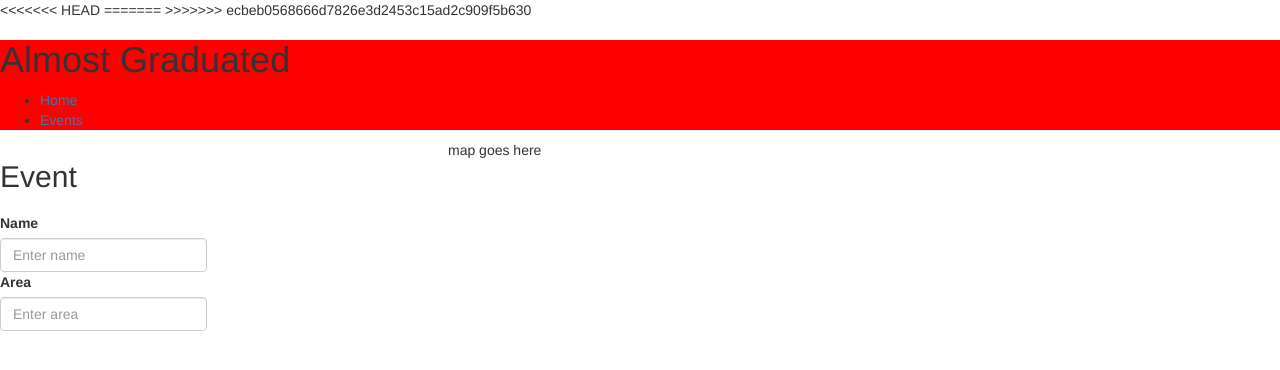
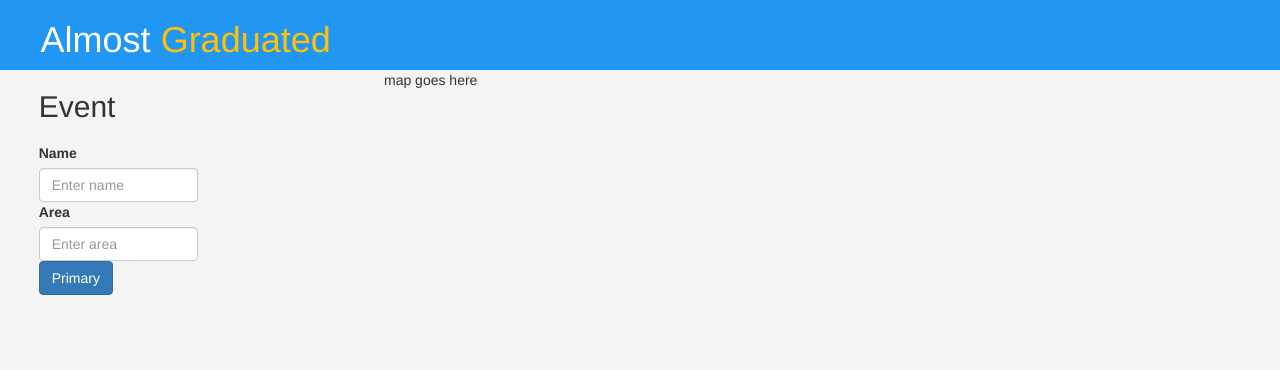
Before and after one commit to wKimdKim/AlmostGraduated, a plain HTML site: page www/FlaskApp/FlaskApp/templates/index.html in a window 1280 px wide. Drawn offline with nearby package versions, Linux system fonts and the light colour scheme; some packages are replaced by stand-ins of ours.

Commit message:
Added some css

```diff
--- a/www/FlaskApp/FlaskApp/static/css/style.css
+++ b/www/FlaskApp/FlaskApp/static/css/style.css
@@ -1,11 +1,34 @@
+.container-fluid{
+  width: 80%;
+  margin: auto;
+  overflow: hidden;
+}
+.highlight{
+  color: #FFC107
+}
+body{
+  background-color: #f4f4f4;
+}
+
+/*Header*/
 header{
-  background-color: red;
+  background-color: #2196F3;
+  color: white;
 }
+header .container-fluid{
+  width: 96%;
+  margin: auto;
+  overflow: hidden;
+}
+
+/*Google map*/
 #map{
   height:100vh;
-  width: 65vw;
+  width: 70vw;
   float: right;
 }
+
+/*Forms*/
 #forms{
   float: left;
 }
--- a/www/FlaskApp/FlaskApp/templates/index.html
+++ b/www/FlaskApp/FlaskApp/templates/index.html
@@ -6,7 +6,6 @@
     <meta name="viewport" content="width=device-width, initial-scale=1">
     <meta name="description" content="">
     <meta name="author" content="">
-<<<<<<< HEAD
     <script src = "../static/js/script.js"></script>
     <link rel = "stylesheet" type = "text/css" href = "../static/css/style.css">
     <!-- Bootstrap core CSS -->
@@ -15,23 +14,18 @@
     <link rel="stylesheet" href="https://maxcdn.bootstrapcdn.com/bootstrap/3.3.7/css/bootstrap.min.css">
     <link href="https://fonts.googleapis.com/icon?family=Material+Icons" rel="stylesheet">
     <title>AlmostGraduated | Home</title>
-=======
     <script src = "/js/script.js"></script>
     <link rel = "stylesheet" type = "text/css" href = "/css/style.css">
     <title></title>
->>>>>>> ecbeb0568666d7826e3d2453c15ad2c909f5b630
   </head>
   <body>
     <header>
+      <div class = "container-fluid">
         <h1>Almost <span class = "highlight">Graduated</span></h1>
-      <nav>
-        <ul>
-          <li><a href = "#">Home</a></li>
-          <li><a href = "#">Events</a></li>
-        </ul>
-      </nav>
+      </div>
     </header>
     <section id = "forms">
+      <div class = "container-fluid">
         <div>
           <h2>Event<h2>
         </div>
@@ -43,9 +37,11 @@
           <label for="area">Area</label>
           <input type="email" class="form-control" id="area" placeholder="Enter area">
         </div>
+        <button type="button" class="btn btn-primary">Primary</button>
       </section>
       <section id = "map">
         <p>map goes here</p>
+    </div>
     </section>
 
     <script src="https://maps.googleapis.com/maps/api/js?key=AIzaSyCyKINPzsnPxnwPsd8HayNsCt4CCEET_2c&callback=myMap"></script>
```
Lines whose indentation alone changed are shown as unchanged.
